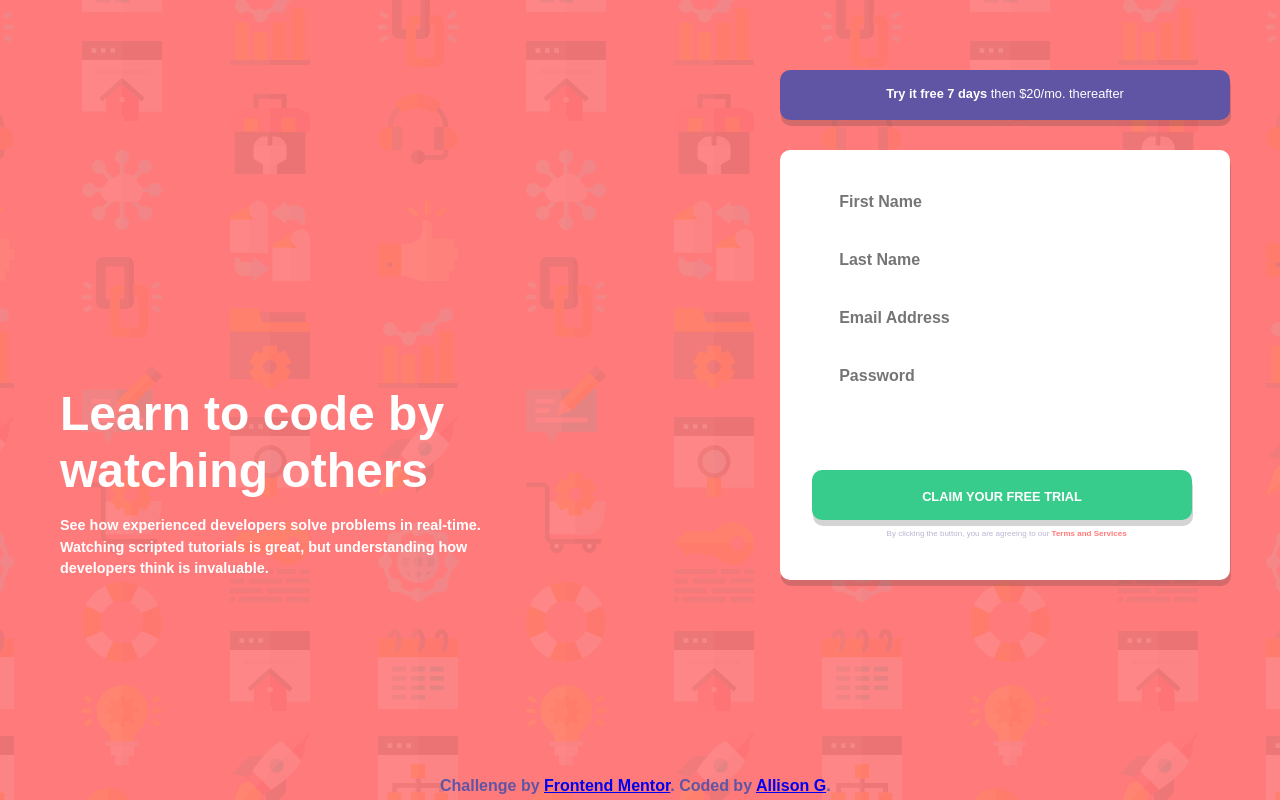
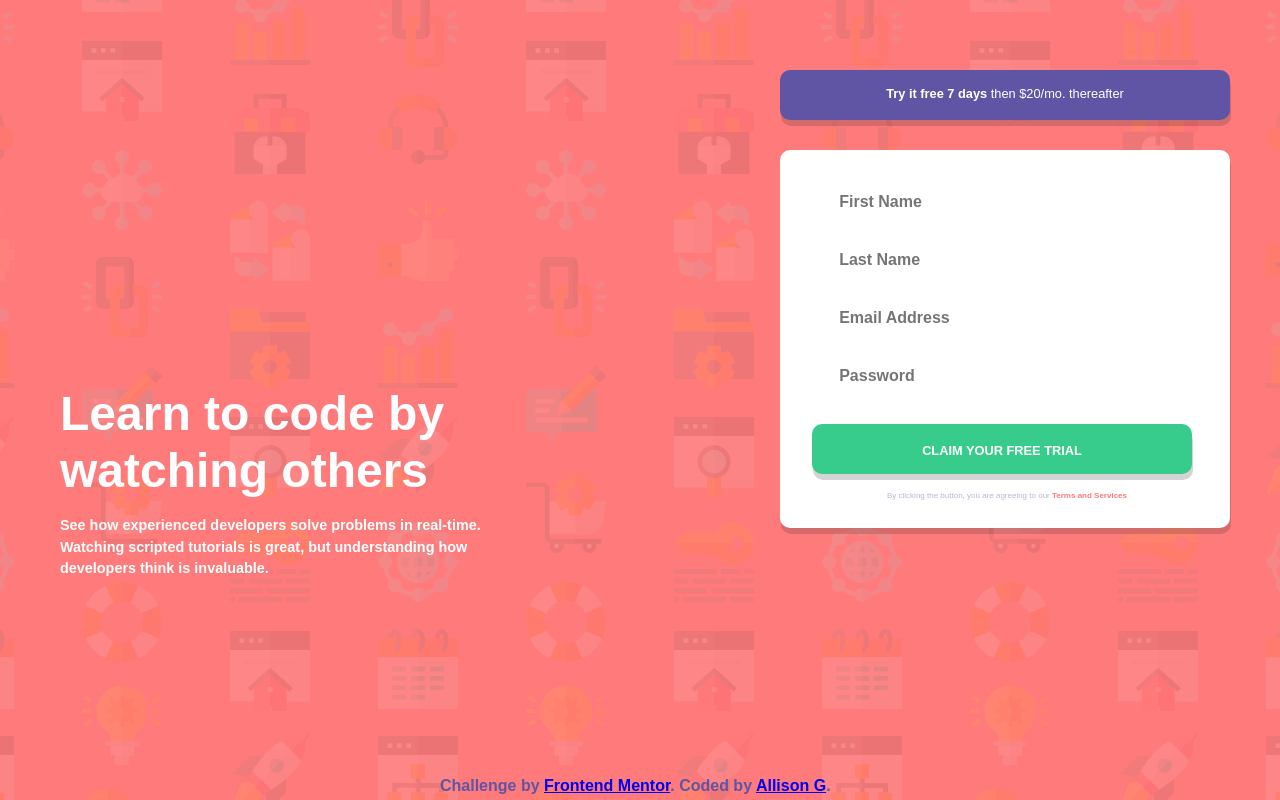
Before and after one commit to agottlieb/JS-Signup-Form, a plain HTML site: page index.html in a window 1280 px wide. Drawn offline with Linux system fonts and the light colour scheme.

Commit message:
fixed form issues

```diff
--- a/styles.css
+++ b/styles.css
@@ -99,7 +99,7 @@ input {
 }
 
 /* input.pw-label {
-    margin-bottom: 0px;
+    margin-bottom: 10px;
 } */
 
 input:focus {
@@ -164,7 +164,7 @@ input.error::placeholder {
     border: none;
     border-radius: 10px;
     margin: auto;
-    margin-top: 20px;
+    /* margin-top: 20px; */
     margin-bottom: 20px;
     min-height: 50px;
     min-width: 300px;
@@ -255,7 +255,7 @@ footer {
     .input-form {
         position: absolute;
         min-width: 450px;
-        min-height: 430px;
+        /* min-height: 430px; */
         right: 50px;
         top: 150px;
         padding-bottom: 0;
@@ -298,17 +298,17 @@ footer {
     }
 
     .submit {
-        position: absolute;
-        bottom: 40px;
+        position: relative;
+        bottom: -10px;
         /* margin-bottom: 30px; */
     }
 
     .legal {
-        position: absolute;
+        position: relative;
         margin-bottom: 0;
-        bottom: 37px;
-        left: 105px;
-
+        bottom: 5px;
+        left: 2px;
+        padding-bottom: 20px;
     }
 
     footer {
```
